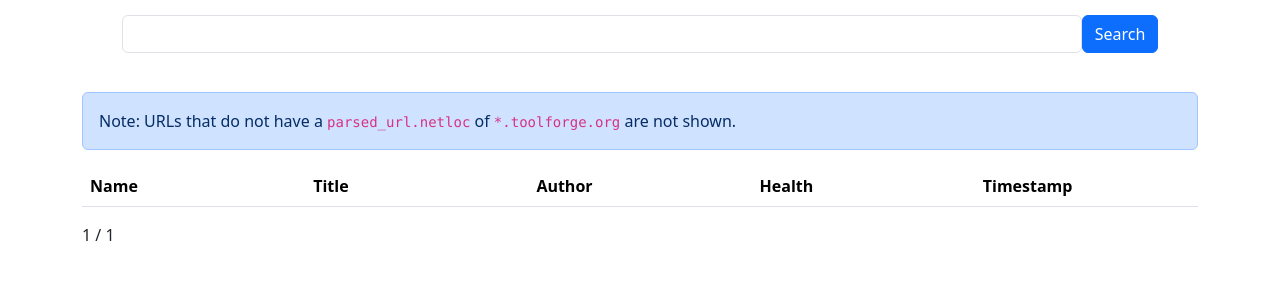
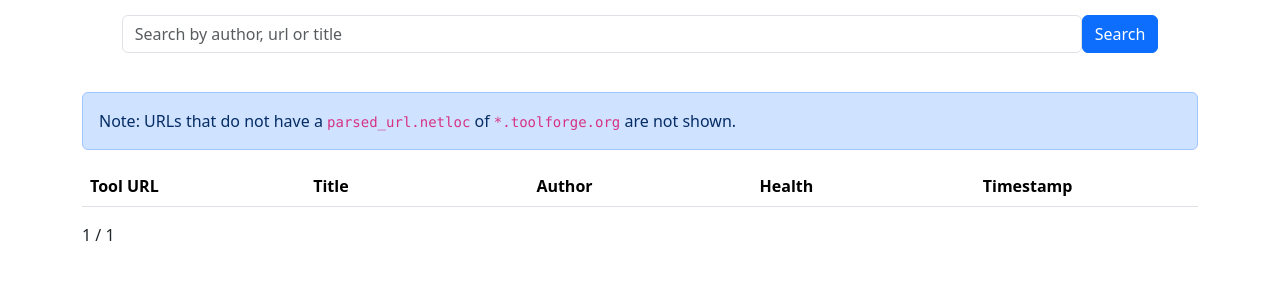
Before and after one commit to gopavasanth/ToolWatch, a Flask app: page /search in a window 1280 px wide. Shown: the part 56-356 px from the top of the page. Run offline with Flask 3, Linux system fonts and the light colour scheme; lists and menus that the app fills with data are empty; some libraries are stand-ins or nearby versions.

Commit message:
fix search bar

```diff
--- a/app.py
+++ b/app.py
@@ -60,7 +60,7 @@ def search():
     tools = session.query(Tool).all()
     filtered_tools = []
     for tool in tools:
-        if search_term.lower() in tool.name.lower() or search_term.lower() in tool.title.lower() or search_term.lower() in tool.author.lower():
+        if search_term.lower() in tool.url.lower() or search_term.lower() in tool.title.lower() or search_term.lower() in tool.author.lower():
             filtered_tools.append(tool)
     was_crawled = []
     for tool in filtered_tools:
--- a/templates/index.html
+++ b/templates/index.html
@@ -98,6 +98,7 @@
             id="search"
             name="search"
             class="form-control"
+            placeholder="Search by author, url or title"
             `{%
             if
             search_term
@@ -120,7 +121,7 @@
       <table class="table table-striped" style="table-layout: fixed">
         <thead>
           <tr>
-            <th>Name</th>
+            <th>Tool URL</th>
             <th>Title</th>
             <th>Author</th>
             <th>Health</th>
```
